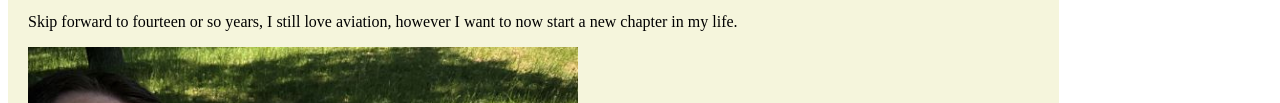
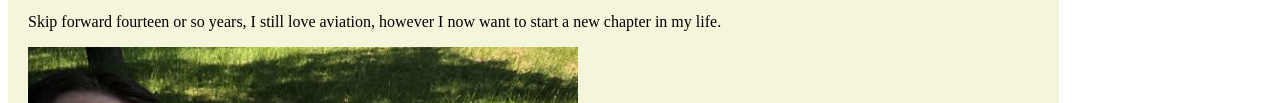
Before and after one commit to AndoCD/MyProfile, a plain HTML site: page PersonalInformation.html in a window 1280 px wide. Shown: the part 1176-1279 px from the top of the page. Drawn offline with Linux system fonts and the light colour scheme.

Commit message:
Update PersonalInformation.html
small text updates

```diff
--- a/PersonalInformation.html
+++ b/PersonalInformation.html
@@ -67,7 +67,7 @@ am Main in Germany. I am an aviation enthusiast and love flying and travelling.
 now also speak German. I am also now currently learning Spanish. I started my working career in 2006 after completing my
 Advanced Diploma of Tourism Management. My first job was working at Melbourne Airport checking passengers in for their flights
 with different airlines, and also assisting with the boarding and departure of aircraft.</p>
-<p>Skip forward to fourteen or so years, I still love aviation, however I want to now start a new chapter in my life.</p>
+<p>Skip forward fourteen or so years, I still love aviation, however I now want to start a new chapter in my life.</p>
 <img src="Aussie in Germany.JPG" alt="Me" style="width:550px;height:400px;">
 </section>
 
```
